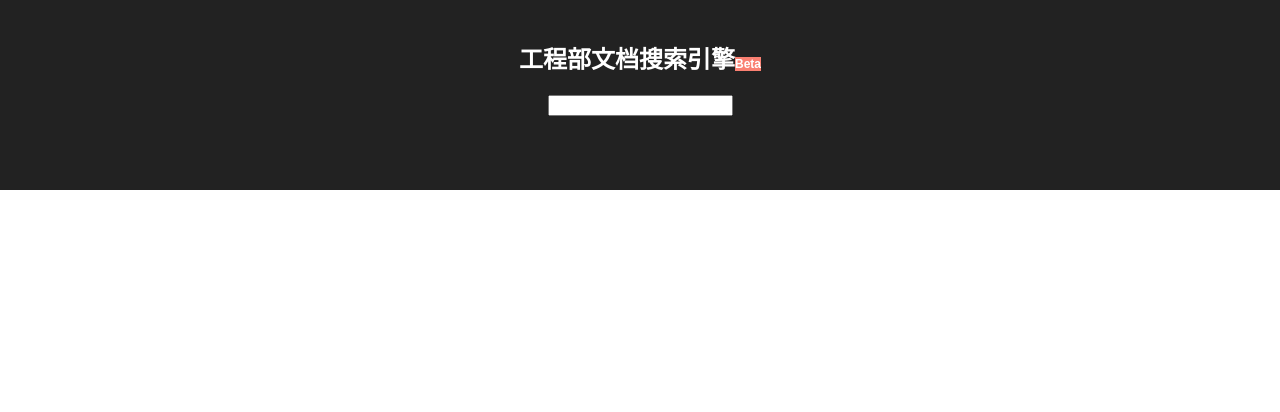
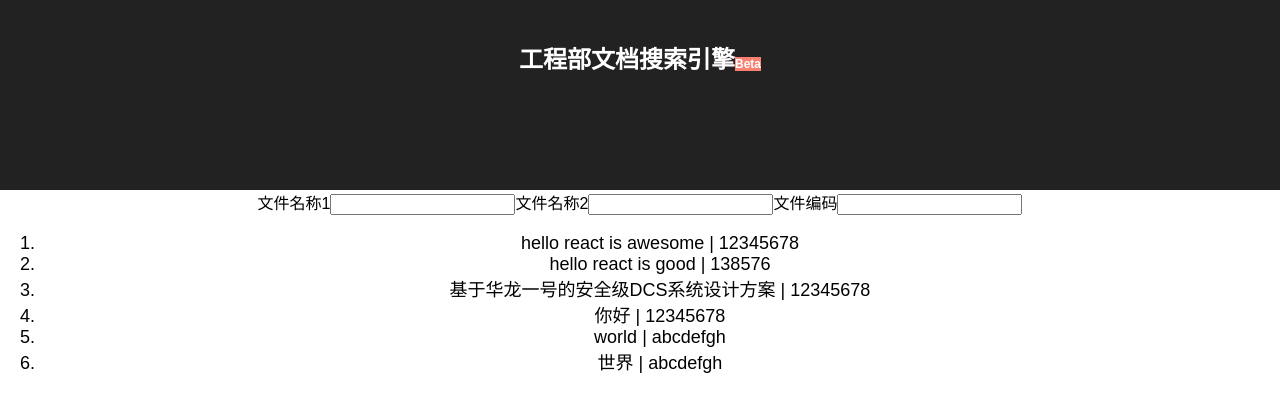
Before and after one commit to musray/doc-search-app, a React (Create React App) app: page / in a window 1280 px wide. Shown: the top 412 px of the page. Built offline with nearby package versions, Linux system fonts and the light colour scheme.

Commit message:
add 3 input for search

```diff
--- a/src/App.js
+++ b/src/App.js
@@ -5,32 +5,47 @@ import './App.css';
 class App extends Component {
   state = {
     docs: [
-      {title: 'hello react is awesome', index: '12345678'},
-      {title: 'hello react is good', index: '12345678'},
-      {title: '基于华龙一号的安全级DCS系统设计方案', index: '12345678'},
-      {title: '你好', index: '12345678'},
-      {title: 'world', index: 'abcdefgh'},
-      {title: '世界', index: 'abcdefgh'}
+      {title: 'hello react is awesome', index: '12345678', platform: 'firmsys'},
+      {title: 'hello react is good', index: '138576', platform: 'hollias'},
+      {title: '基于华龙一号的安全级DCS系统设计方案', index: '12345678', platform: 'speedyhold'},
+      {title: '你好', index: '12345678', platform: 'firmsys'},
+      {title: 'world', index: 'abcdefgh', platform: 'firmsys'},
+      {title: '世界', index: 'abcdefgh', platform: 'hollias'}
     ],
-    query: ''
+    query_a: '',
+    query_b: '',
+    query_c: ''
   };
 
-  updateQuery(query) {
-    this.setState({ query: query.trim() })
+  updateQuery_a(keyword) {
+    this.setState({ query_a: keyword.trim() });
   }
 
-  clearQuery(query) {
-    this.setState({ query: '' })
+  updateQuery_b(keyword) {
+    this.setState({ query_b: keyword.trim() });
   }
+
+  updateQuery_c(keyword) {
+    this.setState({ query_c: keyword.trim() });
+  }
+
+  // clearQuery(query) {
+  //   this.setState({ query: '' })
+  // }
 
   render() {
 
-    const { docs, query } = this.state;
+    const { docs, query_a, query_b, query_c} = this.state;
     let showingDocs;
 
-    if (query) {
-      const match = new RegExp(escapeRegExp(query), 'i');
-      showingDocs = docs.filter(doc => match.test(doc.title))
+    if (query_a || query_b || query_c) {
+      const match_a = new RegExp(escapeRegExp(query_a), 'i');
+      const match_b = new RegExp(escapeRegExp(query_b), 'i');
+      const match_c = new RegExp(escapeRegExp(query_c), 'i');
+      showingDocs = docs
+        .filter(doc => query_a ? match_a.test(doc.title) : true)
+        .filter(doc => query_b ? match_b.test(doc.title) : true)
+        .filter(doc => query_c ? match_c.test(doc.index) : true)
     } else {
       showingDocs = docs;
     }
@@ -38,13 +53,30 @@ class App extends Component {
       <div className="App">
         <div className="App-header">
           <h2>工程部文档搜索引擎<span className="big-icon">Beta</span></h2>
+        </div>
+        <div className="list-contacts">
+
+            <label>文件名称1</label>
             <input
                 type="text"
-            onChange={e => this.updateQuery(e.target.value)}
+                className="search-contacts"
+                onChange={e => this.updateQuery_a(e.target.value)}
             />
+            <label>文件名称2</label>
+            <input
+                type="text"
+                className="search-contacts"
+                onChange={e => this.updateQuery_b(e.target.value)}
+            />
+            <label>文件编码</label>
+            <input
+                type="text"
+                className="search-contacts"
+                onChange={e => this.updateQuery_c(e.target.value)}
+            />
+
         </div>
-        {query &&
-          <p className="App-intro">
+        <div className="App-intro">
           <ol>
             {showingDocs.map(doc => (
                 <div>
@@ -52,7 +84,7 @@ class App extends Component {
                 </div>
             ))}
           </ol>
-          </p>}
+        </div>
       </div>
     );
   }
```
Lines whose indentation alone changed are shown as unchanged.
